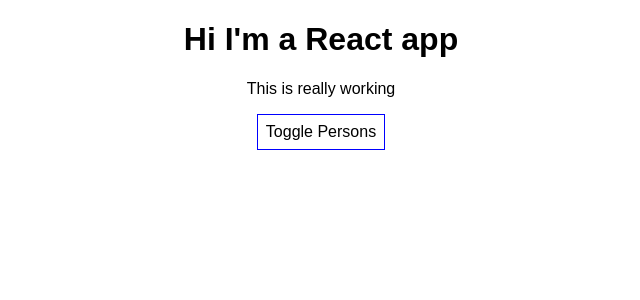
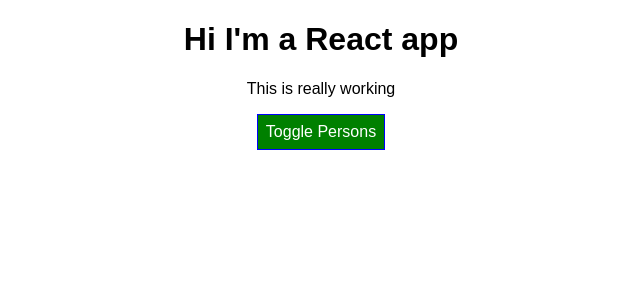
Before and after one commit to josuegb/react-tuto, a React (Create React App) app: page / in a window 1280 px wide. Shown: the top 300 px of the page, without its empty margins (319-959 px from the left). Built offline with nearby package versions, Linux system fonts and the light colour scheme.

Commit message:
adding styles

```diff
--- a/src/App.css
+++ b/src/App.css
@@ -1,3 +1,11 @@
 .App {
   text-align: center;
 }
+
+.red {
+  color: red;
+}
+
+.bold {
+  font-weight: bold;
+}
--- a/src/App.js
+++ b/src/App.js
@@ -43,16 +43,18 @@
 
   render() {
     const style = {
-      backgroundColor: 'white',
+      backgroundColor: 'green',
+      color: 'white',
       font: 'inherit',
       border: '1px solid blue',
       padding: '8px',
-      cursor: 'pointer'
+      cursor: 'pointer',
     };
 
     let persons = null;
 
     if (this.state.showPersons) {
+      style.backgroundColor = 'red';
       persons = (
         <div>
           {this.state.persons.map(person => {
@@ -67,10 +69,20 @@
       );
     }
 
+    const classes = [];
+
+    if(this.state.persons.length <= 2) {
+      classes.push('red');
+    }
+
+    if (this.state.persons.length <= 1) {
+      classes.push('bold');
+    }
+
     return (
       <div className="App">
         <h1>Hi I'm a React app</h1>
-        <p>This is really working</p>
+        <p className={classes.join(' ')}>This is really working</p>
         <button
           style= {style}
           onClick ={this.togglePersonsHandler}>Toggle Persons
--- a/src/Person/Person.js
+++ b/src/Person/Person.js
@@ -1,7 +1,8 @@
 import React from "react";
-import './Person.css'
+import './Person.css';
 
 const person = (props) => {
+
   return (
     <div className="Person">
       <p onClick={props.click}>I'm {props.name} and I am {props.age} years old!</p>
```
Also changed, not shown: package.json (line endings or trailing spaces), 1 other file (tests, documents, lock files or other folders).
